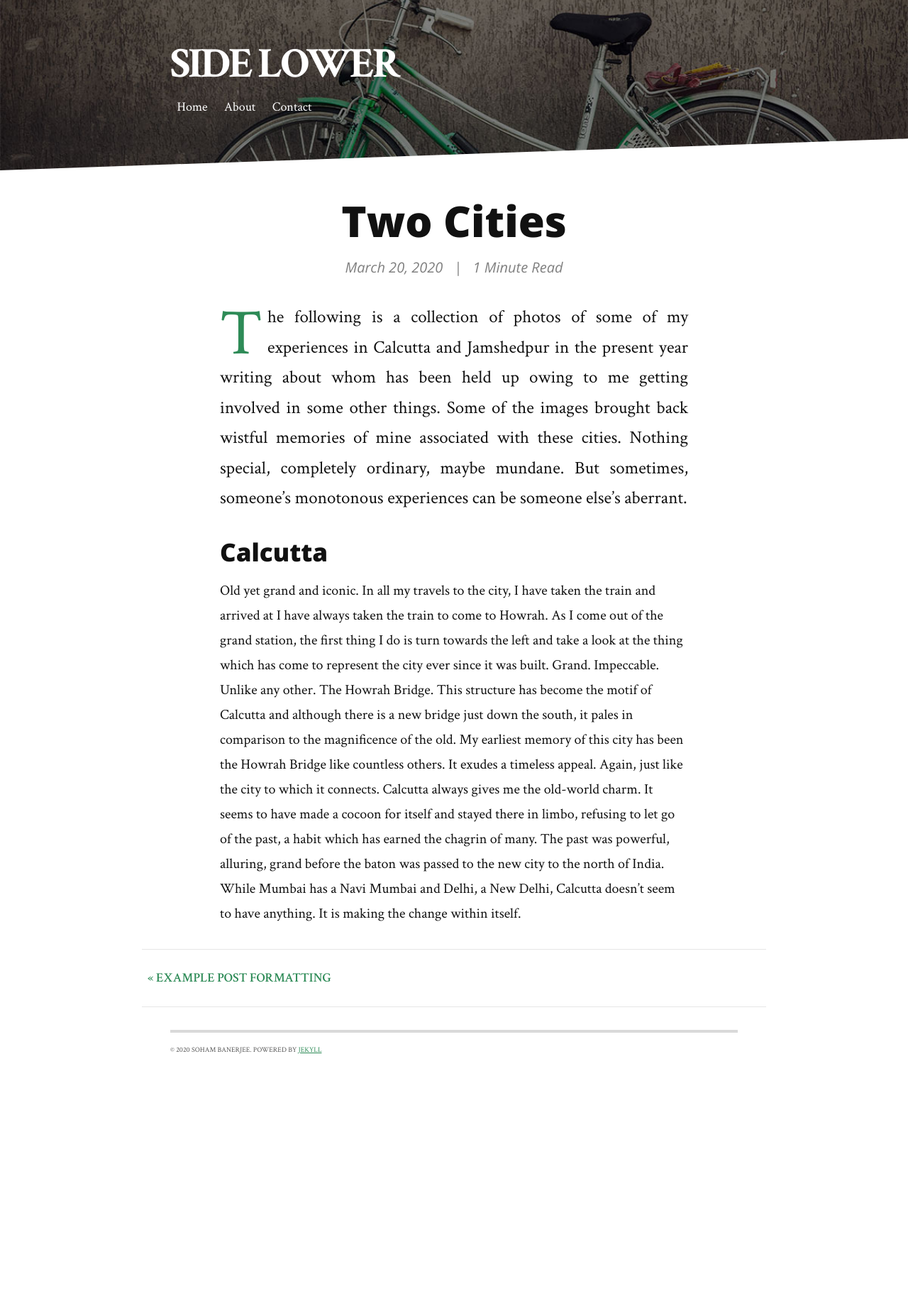
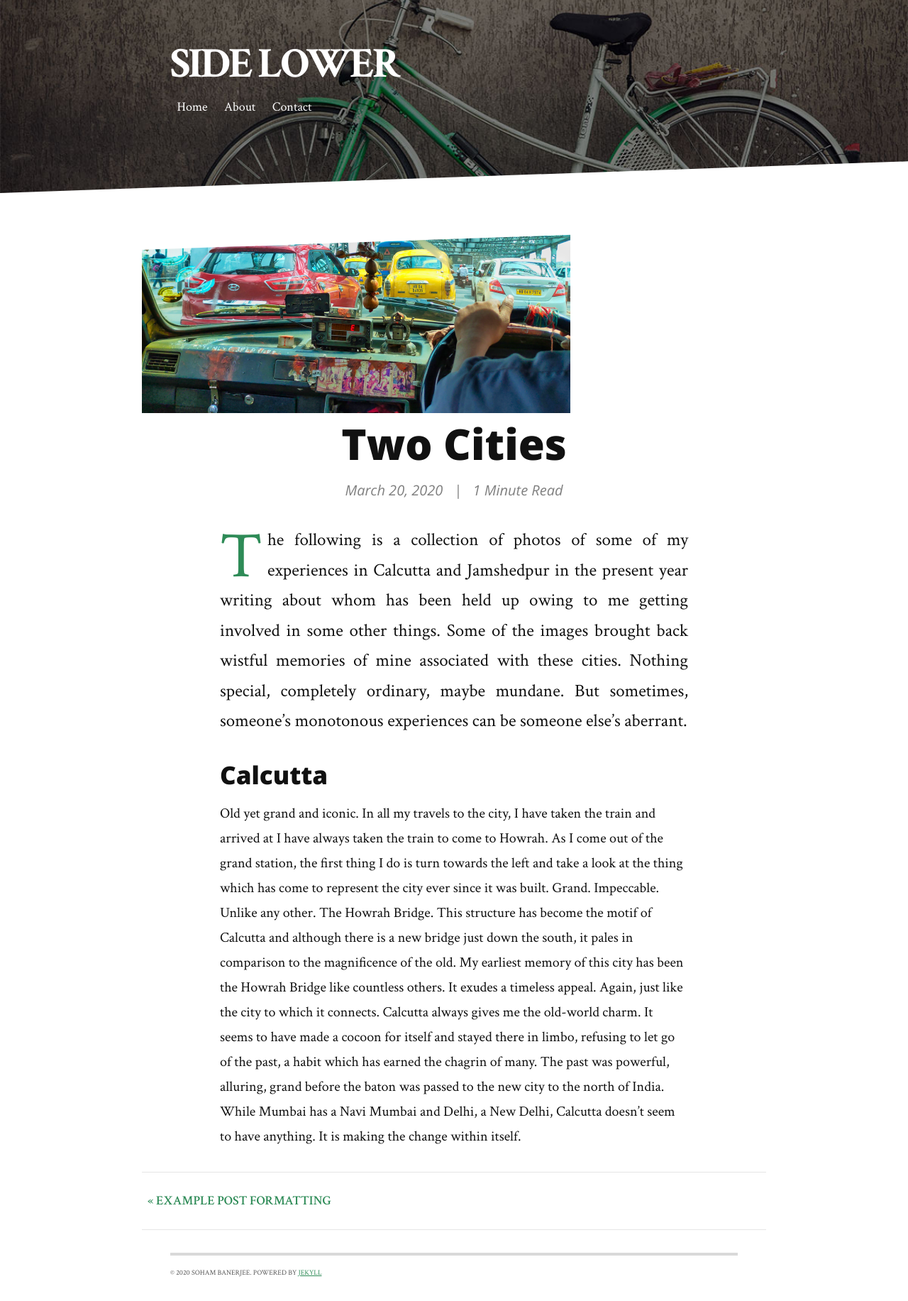
Before and after one commit to sohamlive/sohamlive.github.io, a Jekyll site: the page built from _posts/2020-03-20-two-cities.markdown, in a window 1280 px wide. Shown: the whole page at 71% size. Built offline with Jekyll 4.4.1, drawn with Linux system fonts in a browser that asks for light colours; nearby versions of some CDN libraries; before the commit the page ends 1519 px from its top, so only the background shows below that.

Commit message:
feature image

```diff
--- a/_posts/2020-03-20-two-cities.markdown
+++ b/_posts/2020-03-20-two-cities.markdown
@@ -2,6 +2,7 @@
 layout: post
 title:  "Two Cities"
 date:   2020-03-20
+image: two-cities-cover.png
 ---
 
 <p class="intro"><span class="dropcap">T</span>he following is a collection of photos of some of my experiences in Calcutta and Jamshedpur in the present year writing about whom has been held up owing to me getting involved in some other things. Some of the images brought back wistful memories of mine associated with these cities. Nothing special, completely ordinary, maybe mundane. But sometimes, someone’s monotonous experiences can be someone else’s aberrant.</p>
```
Also changed, not shown: assets/img/two-cities-cover.png (added).
